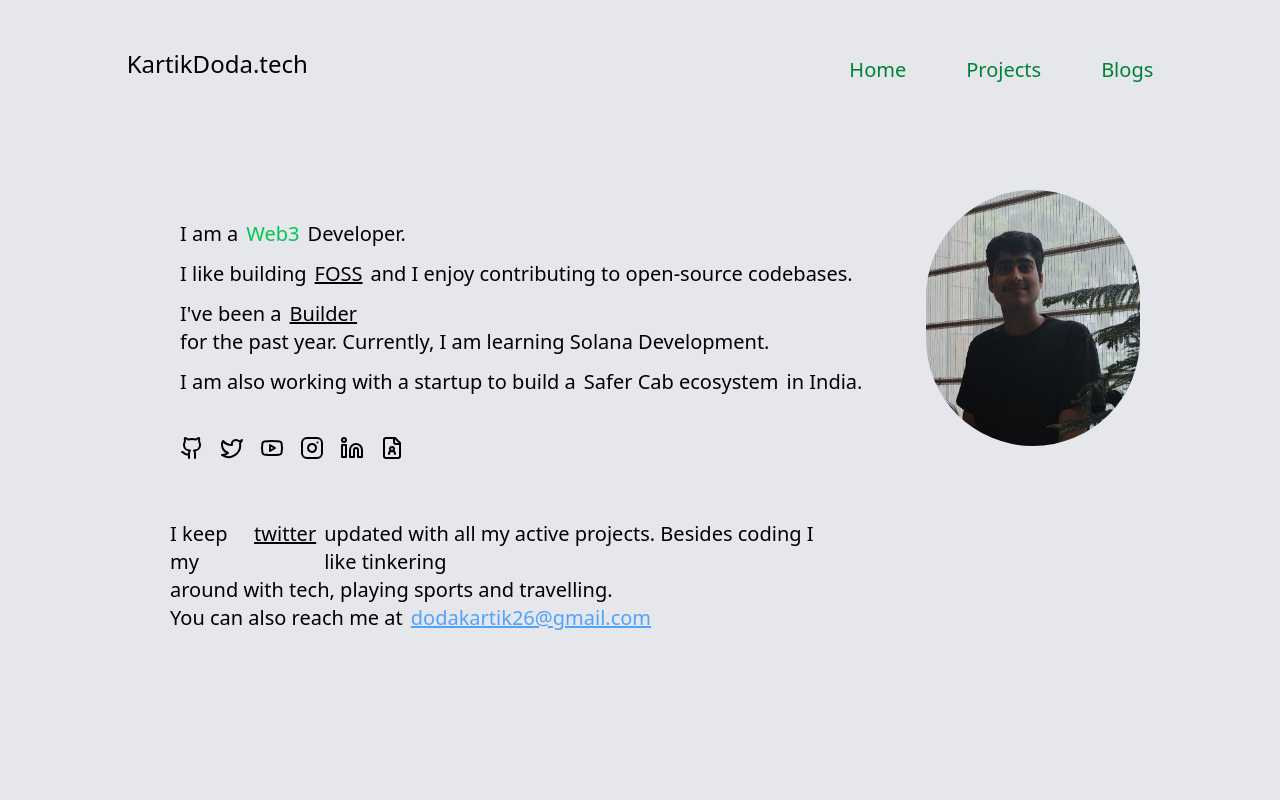
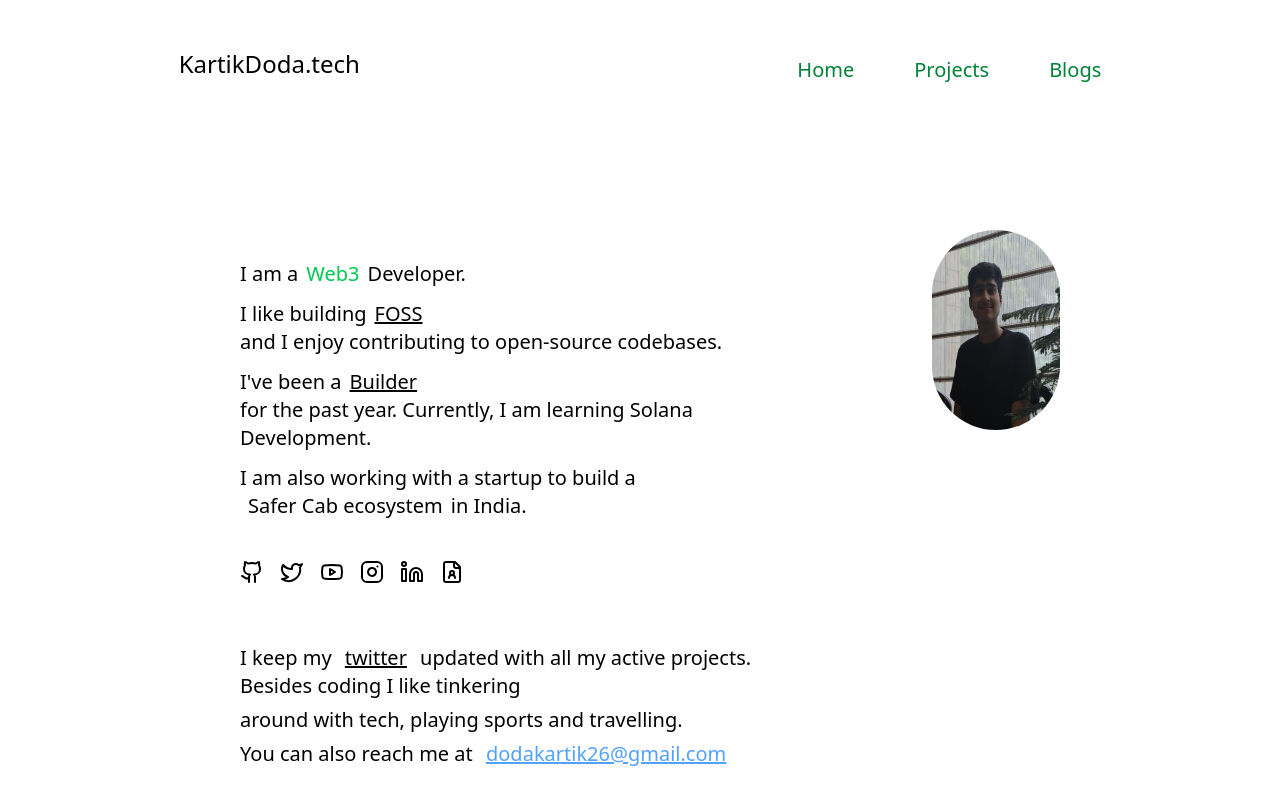
Before and after one commit to dodaa08/Next-Portfolio, a React (Vite) app: page / in a window 1280 px wide. Built offline with nearby package versions, Linux system fonts and the light colour scheme.

Commit message:
created a new portfolio

```diff
--- /dev/null
+++ b/src/Hooks/WindowSize.tsx
@@ -0,0 +1,19 @@
+import { useState, useEffect } from "react";
+
+const useWindowSize = (): number => {
+  const [width, setWidth] = useState<number>(window.innerWidth);
+
+  useEffect(() => {
+    const handleResize = () => {
+      setWidth(window.innerWidth);
+      console.log("Width:", window.innerWidth);
+    };
+
+    window.addEventListener("resize", handleResize);
+    return () => window.removeEventListener("resize", handleResize);
+  }, []);
+
+  return width;
+};
+
+export default useWindowSize;
--- a/src/app/Landing.tsx
+++ b/src/app/Landing.tsx
@@ -3,31 +3,43 @@ import Body from "../components/Body";
 import SocialBar from "../components/SocialBar";
 import Dp from "../components/Dp";
 import Bottom from "../components/Bottombar";
+import useWindowSize from "../Hooks/WindowSize";
+import { useEffect, useState } from "react";
+
 
 const Landing= ()=>{
+    const width = useWindowSize();
+    const [showDp, setshowDp] = useState(width>=600);
+
+
+    useEffect(()=>{
+        setshowDp(width>=600);
+    },[width])
+
 
     return(
         <>
-        <div className="bg-gray-200 h-screen xl:flex xl:justify-center">
-                <div >
+         <div className="flex flex-col">
             <Header />
-
-                <div className="flex justify-around space-x-40 px-20 py-20">
-                    <div className="md:flex md:flex-col space-y-10 taransform -translate-x-[-100px]">
+            <div className="sm:ml-40 md:mr-40 md:flex md:justify-center md:mt-30  md:space-x-40">
+                {!showDp && (
+                    <div className="mt-20 ml-30">
+                        <Dp h={150} w={150} />
+                    </div>
+                )}
+                <div className="flex flex-col gap-10 px-20">
                     <Body />
                     <SocialBar />
-                        <div className="transform -translate-y-[-130px] translate-x-[-50px]">
+                    <div className="mt-5">
                         <Bottom />
                     </div>
                 </div>
+                {showDp && (
                     <div className="py-10">
-                        <Dp />
+                        <Dp h={200} w={200}/>
                     </div>
+                )}
             </div>
-
-
-                </div>
-
         </div>
         </>
     )
--- a/src/components/Body.tsx
+++ b/src/components/Body.tsx
@@ -1,18 +1,21 @@
 const Body = () => {
   return (
     <div className="text-lg md:text-xl font-sans space-y-3">
+
+
       <p className="flex flex-wrap">
         I am a <span className="px-2 text-green-500">Web3</span> Developer.
       </p>
-      <p className="flex flex-wrap">
+      <p className="sm:flex md:flex md:flex-wrap">
         I like building <span className="px-2 underline">FOSS</span> and I enjoy contributing to open-source codebases.
       </p>
-      <p className="flex flex-wrap">
+      <p className="sm:flex md:flex md:flex-wrap">
         I've been a <span className="px-2 underline">Builder</span> for the past year. Currently, I am learning Solana Development.
       </p>
-      <p className="flex flex-wrap">
+      <p className="sm:flex md:flex md:flex-wrap">
         I am also working with a startup to build a <span className="px-2">Safer Cab ecosystem</span> in India.
       </p>
+
     </div>
   );
 };
--- a/src/components/Bottombar.tsx
+++ b/src/components/Bottombar.tsx
@@ -4,11 +4,19 @@ const Bottom = ()=>{
     return(
         <>
 
-        <div className="tarnsform -translate-y-[110px] px-10">
-            <p className="text-xl font-sans flex">I keep my <h1 className=" px-2 text-decoration-line: underline"> twitter</h1> updated with all my active projects. Besides coding I like tinkering </p>
+
+         <div className="sm:flex md:flex md:flex-col space-y-5 md:space-y-1.5 mb-10 ">
+
+            <p className="text-xl font-sans">I keep my <span className="px-2 text-decoration-line: underline"> twitter</span> updated with all my active projects. Besides coding I like tinkering </p>
+
             <p className="text-xl font-sans flex">around with tech, playing sports and travelling.</p>
-            <p className="text-xl font-sans flex">You can also reach me at <Link to="https://mail.google.com/mail/u/0/#inbox?compose=DmwnWsmHZfCXJWsJrJvGhNNWjnmqpNPwjdlVCXBfZVfpmktdKdCqTCrqQRcdZvxxzZDFtnScdDlG"></Link>  <h1 className="cursor-pointer text-blue-400 px-2 ext-decoration-line: underline">dodakartik26@gmail.com</h1></p>
-         </div>
+
+
+            <p className="text-xl font-sans ">You can also reach me at <Link to="https://mail.google.com/mail/u/0/#inbox?compose=DmwnWsmHZfCXJWsJrJvGhNNWjnmqpNPwjdlVCXBfZVfpmktdKdCqTCrqQRcdZvxxzZDFtnScdDlG"></Link>  <span className="cursor-pointer text-blue-400 px-2 ext-decoration-line: underline">dodakartik26@gmail.com</span></p>
+
+        </div>
+
+
 
         </>
     )
--- a/src/components/Dp.tsx
+++ b/src/components/Dp.tsx
@@ -1,11 +1,18 @@
 import dp from "../utils/img/dpp.jpeg"
+import { FC } from "react"
 
-const Dp = ()=>{
+interface Dp{
+    h : Number,
+    w : Number
+}
+
+
+const Dp : FC<Dp> = ({h, w})=>{
     return(
         <>
         <div className='flex justify-center transform -translate-y-[70px] translate-x-[-60px] '>
-                <img src={dp} alt="" className='rounded-full h-64 w-62' />
-            </div>
+                <img src={dp} alt=""  className="rounded-full"  style={{ height: `${h}px`, width: `${w}px` }} />
+        </div>
         </>
     )
 }
--- a/src/components/Header.tsx
+++ b/src/components/Header.tsx
@@ -1,73 +1,61 @@
+
+import { useEffect, useState } from "react";
+import { Link } from "react-router-dom";
+import { AlignJustify } from "lucide-react";
+import useWindowSize from "../Hooks/WindowSize";
+
+const Header = () => {
+  const [showSidebar, setShowSidebar] = useState(false);
+  const width = useWindowSize(); // ✅ Get window width directly
+
+  useEffect(() => {
+   if (width > 700) {
+     setShowSidebar(true);  // Always show on larger screens
+   } else {
+     setShowSidebar(false); // Hide on smaller screens (initially)
+   }
+ }, [width]);
 
 
-import { useState, useEffect } from 'react';
-import { Link } from 'react-router-dom';
-import { AlignJustify } from 'lucide-react';
-
-
-const Header = ()=>{
-   const [sideBar, setSideBar] = useState(false);
-   // Effect to handle screen resize
-   useEffect(() => {
-      const handleResize = () => {
-         if (window.innerWidth > 768) {
-            setSideBar(true); // Keep sidebar open on larger screens
-         } else {
-            setSideBar(false); // Hide sidebar on smaller screens
+     const Toggle = () => {
+      if (width <= 700) {
+        setShowSidebar((prev) => !prev);
       }
     };
 
-      handleResize(); // Check size on initial render
 
-   }, []);
-
-return(
-    <>
+  return (
     <div className=" ">
-         <div className="flex  justify-around space-x-72 h-full">
-
+      <div className="flex justify-around space-x-20 h-full">
         <div className="py-12 px-10">
           <Link to="/">
             <h1 className="text-2xl font-sans">KartikDoda.tech</h1>
           </Link>
         </div>
 
-            {
-               sideBar ? (
-                  <>
-                       <div className={`py-14 px-10 flex space-x-15 text-xl text-green-700 font-sans `}>
-
-
-               <Link  to='/'>
+        {showSidebar ? (
+          <div className="py-14 px-10 flex space-x-15 text-xl text-green-700 font-sans">
+            <Link to="/">
               <button className="cursor-pointer">Home</button>
             </Link>
-               <Link target='_blank' to="https://github.com/dodaa08">
+            <Link target="_blank" to="https://github.com/dodaa08">
               <button className="cursor-pointer">Projects</button>
             </Link>
-               <Link  target='_blank' to="https://panoptic08.hashnode.dev/?source=top_nav_blog_home">
+            <Link
+              target="_blank"
+              to="https://panoptic08.hashnode.dev/?source=top_nav_blog_home"
+            >
               <button className="cursor-pointer">Blogs</button>
             </Link>
-
-
           </div>
-                  </>
         ) : (
-                  <>
-                  <div className={`py-14 px-10 flex space-x-15 text-xl text-green-700 font-sans `}>
-
-                  <AlignJustify />
-
+          <div className="py-14 px-10 flex space-x-15 text-xl text-green-700 font-sans">
+            <AlignJustify onClick={Toggle} />
           </div>
-                  </>
-               )
-
-            }
-
+        )}
       </div>
     </div>
-    </>
-)
-}
-
+  );
+};
 
 export default Header;
```
Also changed, not shown: 1 other file (tests, documents, lock files or other folders). Lines whose indentation alone changed are shown as unchanged.
